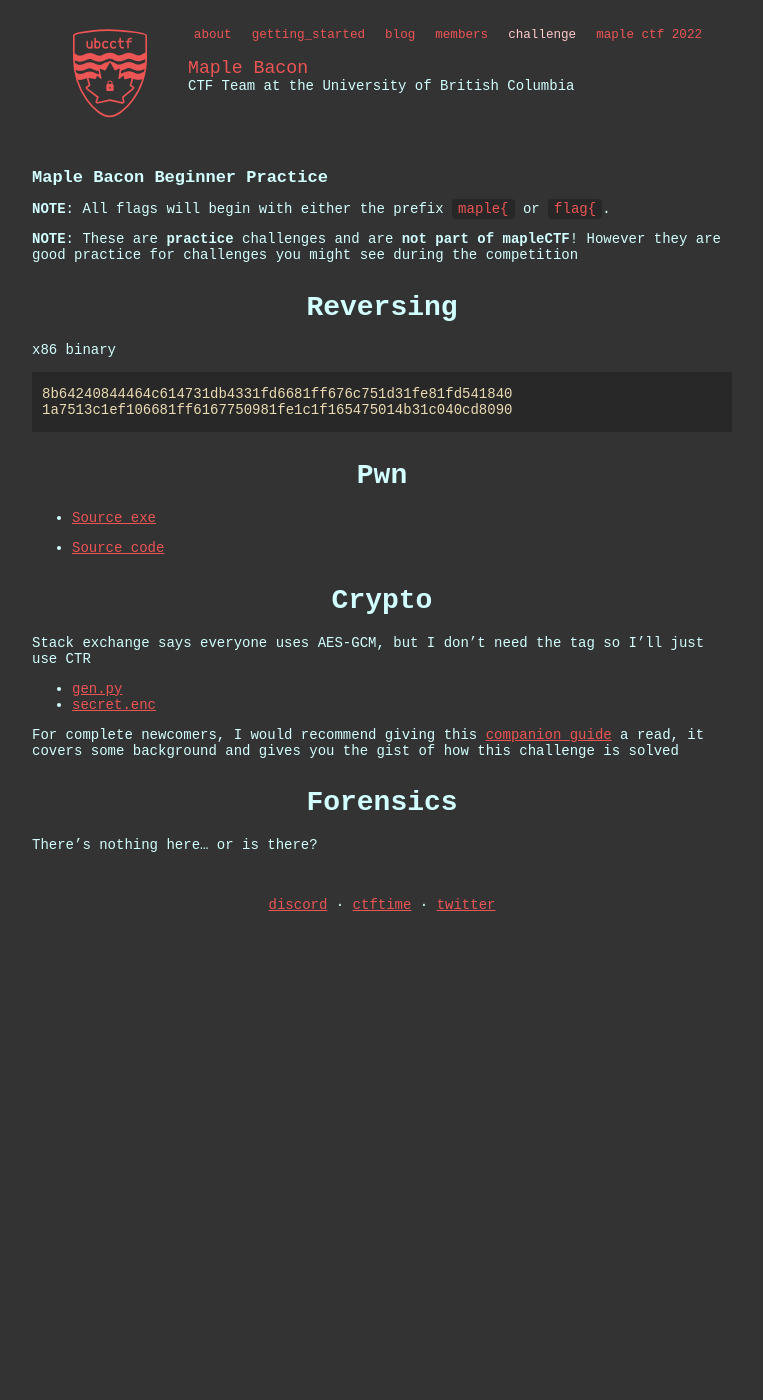
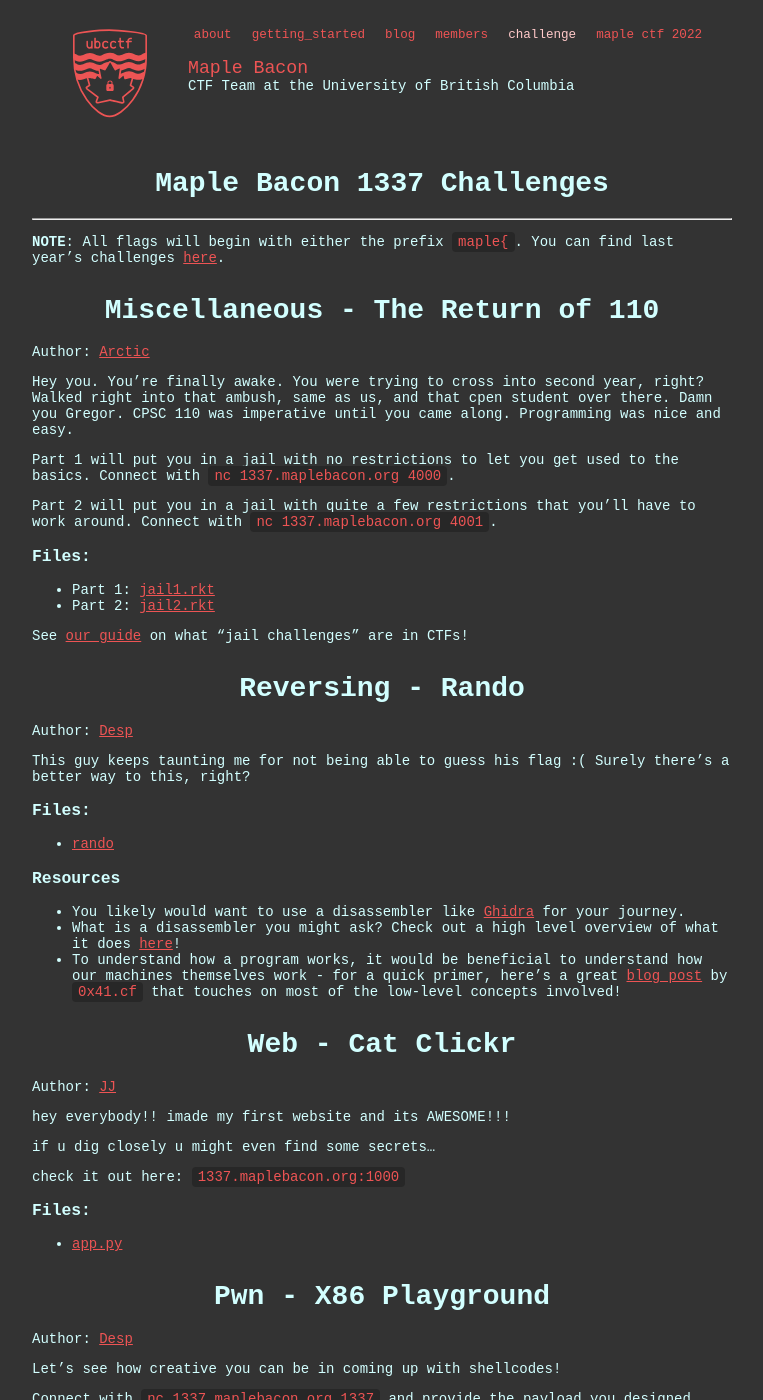
Before and after one commit to ubcctf/ubcctf.github.io, a Jekyll site: the page built from challenge.md, in a window 1280 px wide and 1400 px high. Shown: the whole window, without its empty margins (258-1021 px from the left). Built offline with Jekyll 4.4.1, drawn with Linux system fonts in a browser that asks for light colours; nearby versions of some CDN libraries; some web fonts are replaced; some of the changed text lies outside the part shown.

Commit message:
Add 2022 leet challenges

````diff
--- /dev/null
+++ b/challenge-2021.md
@@ -0,0 +1,42 @@
+---
+layout: default
+title: 2021 Beginner Challenges | CTF @ UBC
+---
+
+Maple Bacon Beginner Practice
+---
+
+**NOTE**: All flags will begin with either the prefix `maple{` or `flag{`.
+
+**NOTE**: These are **practice** challenges and are **not part of mapleCTF**! However they are good practice for challenges you might see during the competition
+
+# Reversing
+
+x86 binary
+
+```
+8b64240844464c614731db4331fd6681ff676c751d31fe81fd541840
+1a7513c1ef106681ff6167750981fe1c1f165475014b31c040cd8090
+```
+
+# Pwn
+
+- [Source exe](https://drive.google.com/file/d/15mBjhZ2czhF4d0cTBkW4ZAHd5_lVp4pw/view?usp=sharing)
+
+- [Source code](https://drive.google.com/file/d/1op6YplcAflHZzy3bIugVVoJJOachG4fd/view?usp=sharing)
+
+# Crypto
+
+Stack exchange says everyone uses AES-GCM, but I don't need the tag so I'll just use CTR
+
+- [gen.py](/assets/challenges/beginner-crypto/gen_no_comments.py)
+- [secret.enc](/assets/challenges/beginner-crypto/secret.enc)
+
+For complete newcomers, I would recommend giving this [companion guide](/2021/08/beginner-crypto/) a read, it covers some background and gives you the gist of how this challenge is solved
+
+# Forensics
+
+There's nothing here... or is there?
+<!-- Hey, you're close! But there's nothing in the HTML comments either... maybe there are other comments you can find? -->
+
+[//]: <> (Nice! flag{M@pl3Syrup} )
--- a/challenge.md
+++ b/challenge.md
@@ -1,42 +1,94 @@
 ---
 layout: default
-title: Challenges | CTF @ UBC
+title: 1337 Challenges | CTF @ UBC
 ---
 
-Maple Bacon Beginner Practice
+# Maple Bacon 1337 Challenges
 ---
 
-**NOTE**: All flags will begin with either the prefix `maple{` or `flag{`.
+**NOTE**: All flags will begin with either the prefix `maple{`. You can find last year's challenges [here](challenge-2021.md).
 
-**NOTE**: These are **practice** challenges and are **not part of mapleCTF**! However they are good practice for challenges you might see during the competition
+# Miscellaneous - The Return of 110
 
-# Reversing
+Author: [Arctic](/authors/rctcwyvrn/)
 
-x86 binary
+Hey you. You're finally awake. You were trying to cross into second year, right? Walked right into that ambush, same as us, and that cpen student over there. Damn you Gregor. CPSC 110 was imperative until you came along. Programming was nice and easy.
 
-```
-8b64240844464c614731db4331fd6681ff676c751d31fe81fd541840
-1a7513c1ef106681ff6167750981fe1c1f165475014b31c040cd8090
-```
+Part 1 will put you in a jail with no restrictions to let you get used to the basics. Connect with `nc 1337.maplebacon.org 4000`.
 
-# Pwn
+Part 2 will put you in a jail with quite a few restrictions that you'll have to work around. Connect with `nc 1337.maplebacon.org 4001`.
 
-- [Source exe](https://drive.google.com/file/d/15mBjhZ2czhF4d0cTBkW4ZAHd5_lVp4pw/view?usp=sharing)
 
-- [Source code](https://drive.google.com/file/d/1op6YplcAflHZzy3bIugVVoJJOachG4fd/view?usp=sharing)
+### Files:
+- Part 1: [jail1.rkt](/assets/1337-2022/misc/jail1.rkt)
+- Part 2: [jail2.rkt](/assets/1337-2022/misc/jail2.rkt)
 
-# Crypto
 
-Stack exchange says everyone uses AES-GCM, but I don't need the tag so I'll just use CTR
+See [our guide](/2022/11/jail-challenges-guide/) on what "jail challenges" are in CTFs!
 
-- [gen.py](/assets/challenges/beginner-crypto/gen_no_comments.py)
-- [secret.enc](/assets/challenges/beginner-crypto/secret.enc)
 
-For complete newcomers, I would recommend giving this [companion guide](/2021/08/beginner-crypto/) a read, it covers some background and gives you the gist of how this challenge is solved
 
-# Forensics
+# Reversing - Rando
 
-There's nothing here... or is there?
-<!-- Hey, you're close! But there's nothing in the HTML comments either... maybe there are other comments you can find? -->
+Author: [Desp](/authors/desp/)
 
-[//]: <> (Nice! flag{M@pl3Syrup} )
+This guy keeps taunting me for not being able to guess his flag :( Surely there's a better way to this, right?
+
+### Files:
+- [rando](/assets/1337-2022/rev/rando)
+
+### Resources
+- You likely would want to use a disassembler like [Ghidra](https://github.com/NationalSecurityAgency/ghidra) for your journey.
+- What is a disassembler you might ask? Check out a high level overview of what it does [here]()!
+- To understand how a program works, it would be beneficial to understand how our machines themselves work - for a quick primer, here's a great [blog post](https://0x41.cf/reversing/2021/07/21/reversing-x86-and-c-code-for-beginners.html) by `0x41.cf` that touches on most of the low-level concepts involved!
+
+
+# Web - Cat Clickr
+
+Author: [JJ](/authors/apropos/)
+
+hey everybody!! imade my first website and its AWESOME!!!
+
+if u dig  closely u might even find some secrets...
+
+check it out here: `1337.maplebacon.org:1000`
+
+### Files:
+- [app.py](/assets/1337-2022/web/app.py)
+
+
+# Pwn - X86 Playground
+
+Author: [Desp](/authors/desp/)
+
+Let's see how creative you can be in coming up with shellcodes!
+
+Connect with `nc 1337.maplebacon.org 1337` and provide the payload you designed.
+
+### Files:
+- [playground](/assets/1337-2022/pwn/playground)
+
+
+### Resources
+- Binary exploitation (or pwn) has quite a bit of similarity with reversing - you might find the resources in the reversing challenge useful too.
+- Here are also some quick tools for prototyping shellcodes:
+  - https://godbolt.org/ for exploring how a function translates into assembly
+  - https://defuse.ca/online-x86-assembler.htm for handwriting assembly into machine code
+- Don't be intimidated! The intended solution is very short and utilizes one specific aspect of low-level computing. You can ignore everything in the `handlefaults` function - they are only here to help the challenge run more smoothly.
+
+
+# Cryptography - The Matrix Exchange
+
+Author: [vEvergarden](/authors/vEvergarden/)
+
+Alice and Bob are having a great time exchanging their little secret messages... until they realize they're living in a simulation.
+
+Check out [our guide](/2022/11/diffie-hellman-guide/) for an introduction to Diffie-Hellman Key Exchange and a story of Alice and Bob's adventures!
+
+### Files:
+- [main.py](/assets/1337-2022/crypto/main.py)
+- [output.txt](/assets/1337-2022/crypto/output.txt)
+
+### Resources
+- A [great video](https://www.youtube.com/watch?v=NmM9HA2MQGI) from Computerphile that illustrates the Diffie-Hellman key exchange
+- A more [mathematical approach](https://www.youtube.com/watch?v=Yjrfm_oRO0w), the second part of the series by Computerphile
````
Also changed, not shown: _posts/2022-11-08-diffie-hellman-guide.md (added, +140 -0 lines), _posts/2022-11-08-jail-challenges-guide.md (added, +17 -0 lines), _posts/2022-11-08-reversing-guide.md (added, +40 -0 lines), assets/1337-2022/crypto/output.txt (added, +4 -0 lines), assets/images/rev-guide/decompile.PNG (added), assets/images/rev-guide/disassembly.PNG (added), 6 other files.
